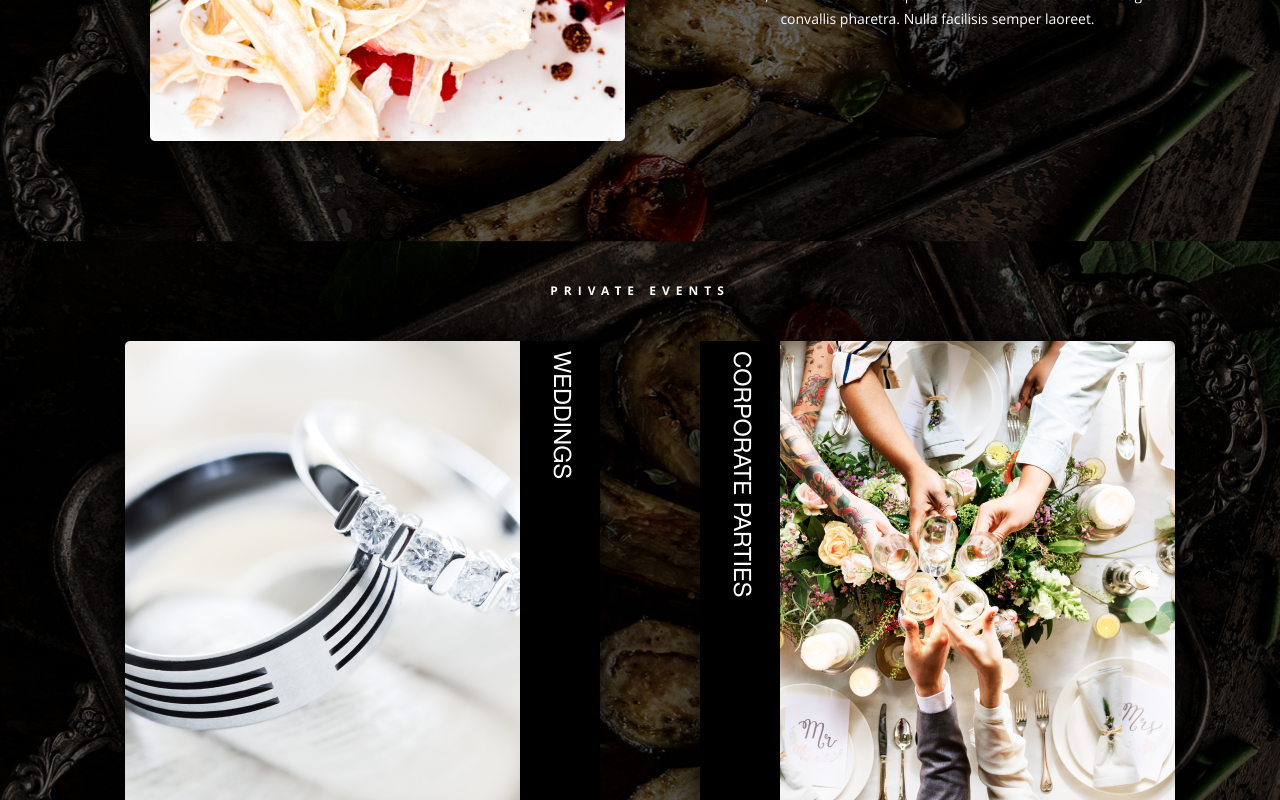
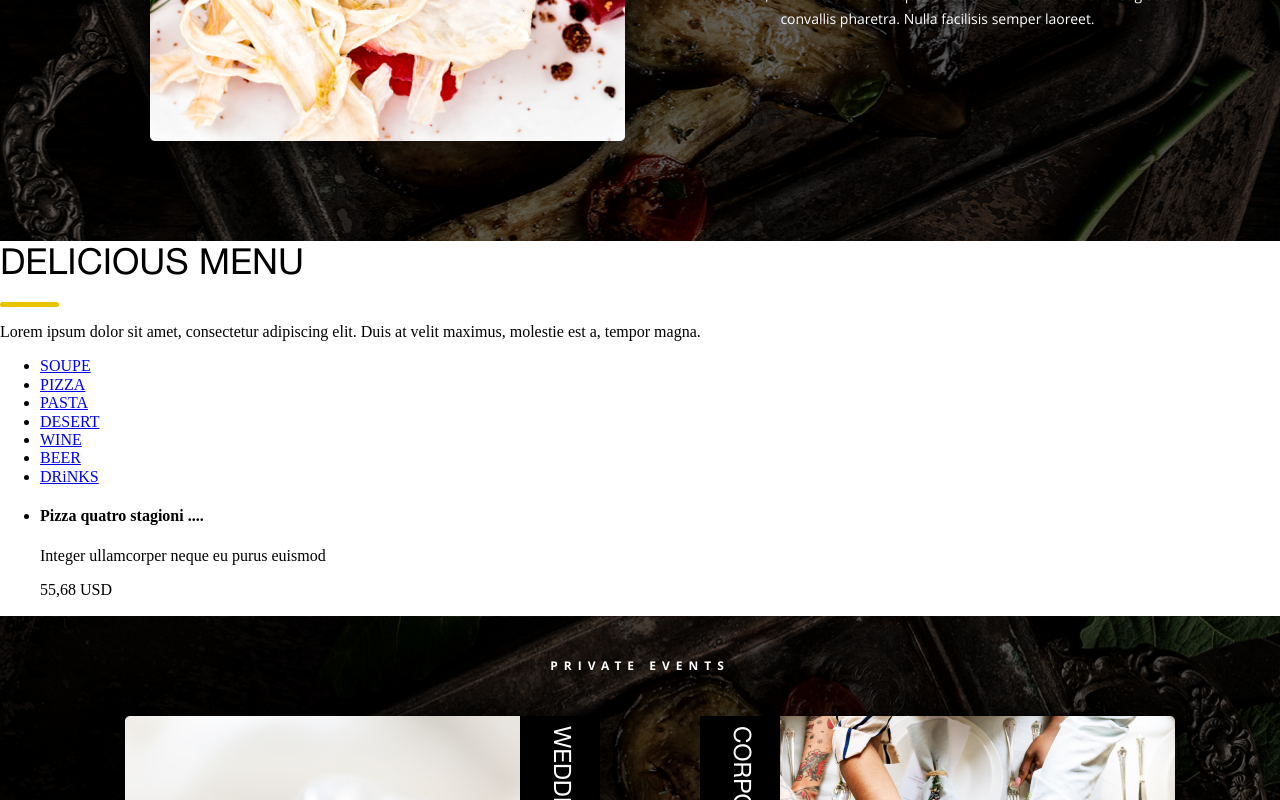
Before and after one commit to Kozikakoo/restaurant-landing, a React (Create React App) app: page / in a window 1280 px wide. Shown: the part 3259-4059 px from the top of the page. Built offline with nearby package versions, Linux system fonts and the light colour scheme.

Commit message:
feat: add Menu component;

```diff
--- a/src/components/App/App.js
+++ b/src/components/App/App.js
@@ -7,6 +7,7 @@ import Specialties from "../Specialties/Specialties";
 import Booking from "../Booking/Booking";
 import PrivateEvents from "../PrivateEvents/PrivateEvents";
 import Footer from "../Footer/Footer";
+import Menu from "../Menu/Menu";
 
 
 function App() {
@@ -17,6 +18,7 @@ function App() {
             <OurTeam/>
             <Booking/>
             <Specialties/>
+            <Menu/>
             <PrivateEvents/>
             <Footer/>
         </div>
--- a/src/components/Booking/Booking.css
+++ b/src/components/Booking/Booking.css
@@ -13,6 +13,7 @@
     flex-direction: column;
     align-items: center;
     justify-content: center;
+    margin-right: 30px;
 }
 
 .booking__form {
@@ -55,9 +56,6 @@
     border: none;
 }
 
-.restaurant-image {
-}
-
 .booking__working-hours {
     position: absolute;
     height: 100px;
--- /dev/null
+++ b/src/components/Menu/Menu.js
@@ -0,0 +1,39 @@
+import React from "react";
+import Title from "../Title/Title";
+
+function Menu() {
+    return (
+        <section className="menu">
+            <Title title="DELICIOUS MENU"/>
+            <p className="menu__text">Lorem ipsum dolor sit amet, consectetur adipiscing elit. Duis at velit maximus,
+                molestie est a, tempor
+                magna.</p>
+            <ul className="menu__categories">
+                <li className="menu__category"><a href="#">SOUPE</a></li>
+                <li className="menu__category"><a href="#">PIZZA</a></li>
+                <li className="menu__category"><a href="#">PASTA</a></li>
+                <li className="menu__category"><a href="#">DESERT</a></li>
+                <li className="menu__category"><a href="#">WINE</a></li>
+                <li className="menu__category"><a href="#">BEER</a></li>
+                <li className="menu__category"><a href="#">DRiNKS</a></li>
+            </ul>
+            <ul className="menu__items">
+                <li className="menu__item">
+                    {
+
+                    }
+                    <div>
+                        <h4>Pizza quatro stagioni &#46;&#46;&#46;&#46;</h4>
+                        <p>Integer ullamcorper neque eu purus euismod</p>
+                    </div>
+                    <p>55,68 USD</p>
+                </li>
+
+            </ul>
+        </section>
+
+
+    )
+}
+
+export default Menu;
```
Lines whose indentation alone changed are shown as unchanged.
